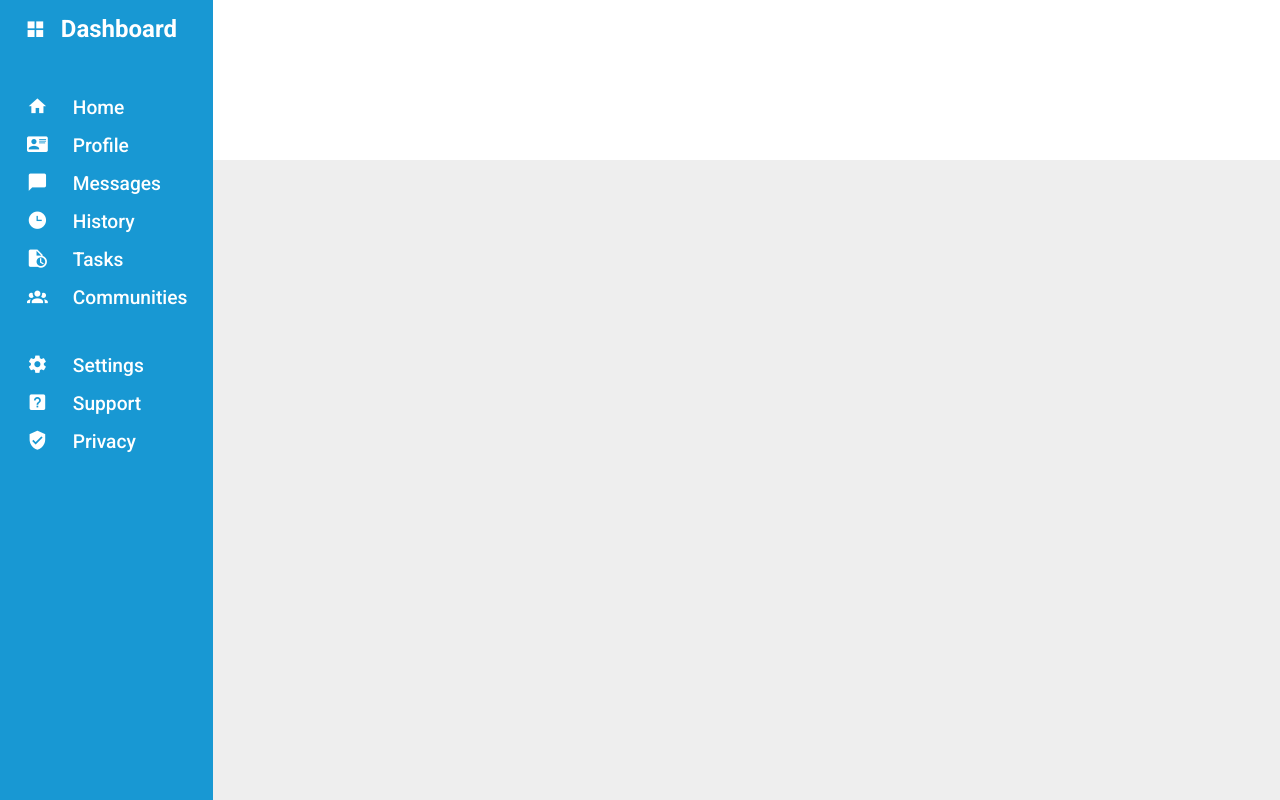
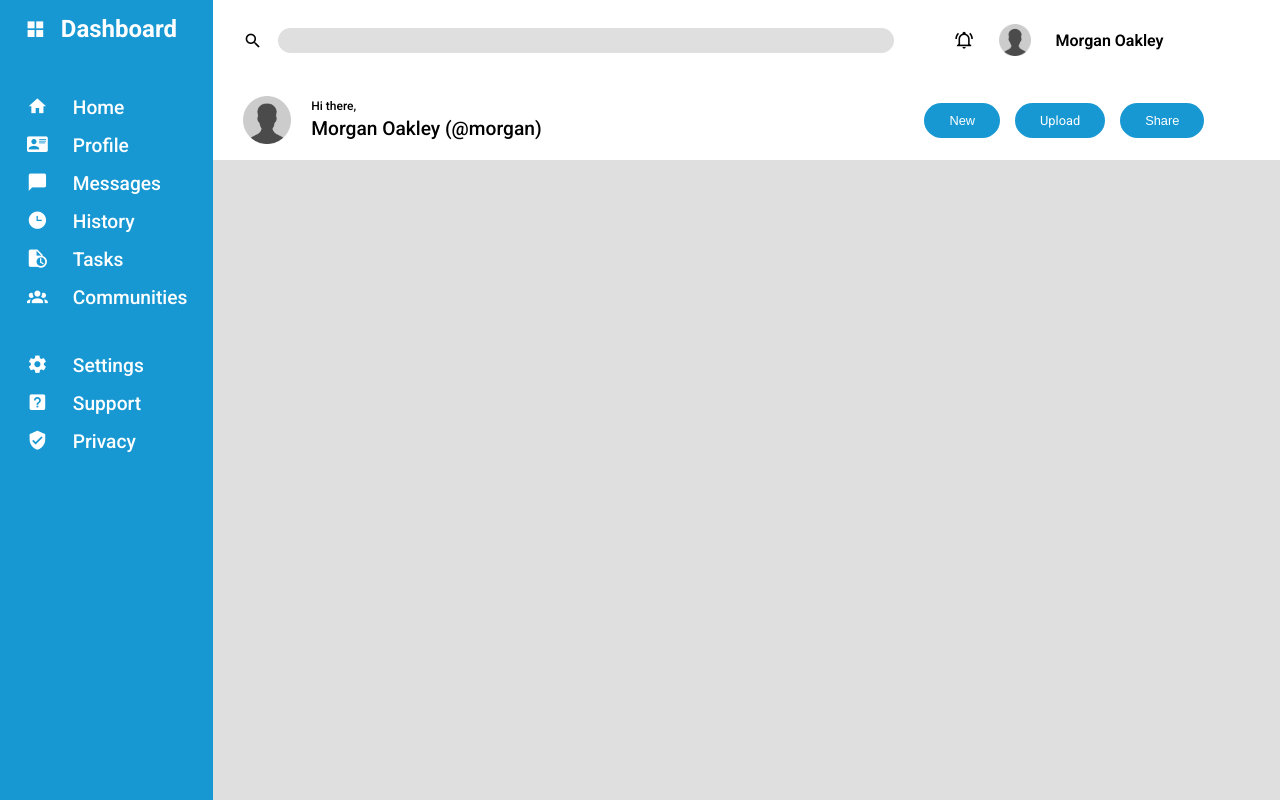
Before and after one commit to FedeFeler/TOP-admin-dashboard, a plain HTML site: page index.html in a window 1280 px wide. Drawn offline with Linux system fonts and the light colour scheme.

Commit message:
add header elements

```diff
--- a/index.html
+++ b/index.html
@@ -35,7 +35,26 @@ Communities</span></a></li>
         <li><a href="#"><span class="mdi mdi-shield-check icon"></span><span class="nav-element">Privacy</span></a></li>
       </ul>
     </nav>
-    <header class="header"></header>
+    <header class="header">
+      <div class="search">
+        <label for="search"><span class="mdi mdi-magnify"></span></label><input type="search" id="search" name="search" class="search-input">
+      </div>
+      <div class="profile">
+        <span class="mdi mdi-bell-ring-outline"></span><img src="img/pngfind.com-placeholder-png-6104451.png" alt="profile picture placeholder"><p>Morgan Oakley</p>
+      </div>
+      <div class="greeting">
+        <img src="img/pngfind.com-placeholder-png-6104451.png" alt="profile picture placeholder">
+        <div class="greeting-text">
+          <p>Hi there,</p>
+          <p>Morgan Oakley &lpar;@morgan&rpar;</p>
+        </div>
+      </div>
+      <div class="buttons">
+          <button>New</button>
+          <label for="input-file" class="input-file-label">Upload</label></label><input type="file" id="input-file" class="input-file" name="file"></button>
+          <button>Share</button>
+        </div>
+    </header>
     <div class="content"></div>
   </div>
 </body>
--- a/styles/style.css
+++ b/styles/style.css
@@ -8,6 +8,7 @@
 
 :root {
   --dashboard-color: rgb(24, 152, 211);
+  --content-color: rgb(223, 223, 223);
   font-family: Roboto, "Helvetica Neue", Arial, "Noto Sans", sans-serif;
 }
 
@@ -63,10 +64,88 @@
 
 .header {
   grid-column: 2;
+  display: grid;
+  grid-template-columns: 2fr 1fr;
+  grid-template-rows: 1fr 1fr;
+  align-items: center;
+}
+
+.search {
+  padding: 15px 30px;
+  display: flex;
+  align-items: flex-end;
+  gap: 15px;
+}
+
+header .mdi {
+  font-size: 1.2rem;
+}
+
+.search-input {
+  background-color: var(--content-color);
+  border: none;
+  border-radius: 15px;
+  padding: 5px;
+  width: 100%;
+  min-width: 200px;
+}
+
+.profile {
+  padding: 15px 30px;
+  display: flex;
+  align-items: center;
+  justify-content: start;
+  gap: 25px;
+  font-weight: 600;
+}
+
+.profile img {
+  height: 2rem;
+}
+
+.greeting {
+  padding: 15px 30px;
+  display: flex;
+  align-items: center;
+  gap: 20px;
+  font-weight: 500;
+  line-height: 1.5;
+}
+
+.greeting-text p:first-of-type {
+  font-size: 0.75rem;
+}
+
+.greeting-text p:last-of-type {
+  font-size: 1.2rem;
+}
+
+.greeting img {
+  height: 3rem;
+}
+
+.buttons {
+  display: flex;
+  gap: 15px;
+  align-items: center;
+  justify-content: start;
+}
+
+.input-file {
+  display: none;
+}
+
+.buttons button,
+.input-file-label {
+  background-color: var(--dashboard-color);
+  border: none;
+  padding: 10px 25px;
+  border-radius: 25px;
+  font-weight: 400;
+  font-size: 0.8rem;
+  color: white;
 }
 
 .content {
-  grid-column: 2;
-  grid-row: 2 / -2;
-  background-color: rgb(238, 238, 238);
+  background-color: var(--content-color);
 }
```
Also changed, not shown: img/pngfind.com-placeholder-png-6104451.png (added).
